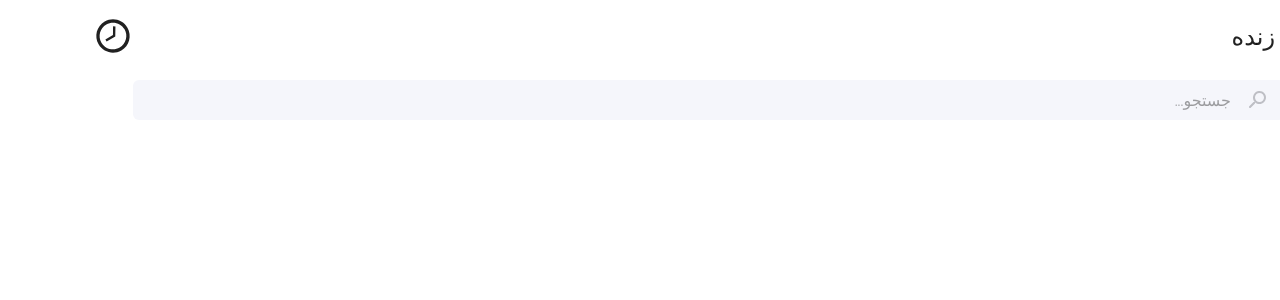
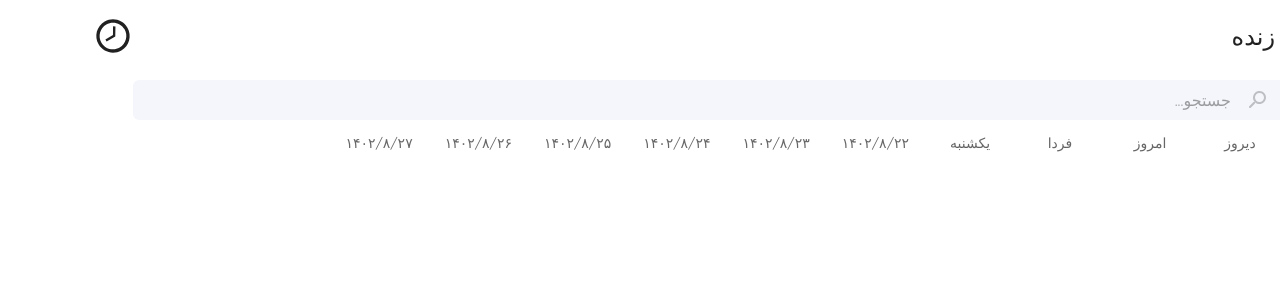
Before and after one commit to nilva-challenge/React-Footballli, a React (Vite) app: page / in a window 1280 px wide. Shown: the top 300 px of the page. Built offline with nearby package versions, Linux system fonts and the light colour scheme; a small style sheet from the web is missing.

Commit message:
tabs were completed.

```diff
--- /dev/null
+++ b/src/components/DateTabs.tsx
@@ -0,0 +1,42 @@
+import { Tab, Tabs } from "@mui/material";
+
+const date = new Date();
+const CURRENT_TIME = date.getTime();
+const DAY = 60 * 60 * 24 * 1000;
+const DATES: Record<string, string> = {
+  "-1": "دیروز",
+  "0": "امروز",
+  "1": "فردا",
+};
+
+const getString = (time: number) => new Date(time).toLocaleDateString("fa");
+
+const getDay = (time: number) =>
+  new Date(time).toLocaleDateString("fa", { weekday: "long" });
+
+function getStringDate(dayShift: number) {
+  if (dayShift === 2) {
+    return getDay(CURRENT_TIME + dayShift * DAY);
+  } else if (dayShift > 1) {
+    // // @ts-ignore
+    // getDay();
+    return getString(CURRENT_TIME + dayShift * DAY);
+  } else if (dayShift === 1) {
+    // return getDay(time);
+    // return getDay(time);
+  }
+
+  return DATES[dayShift];
+
+  // return new Date(date.getTime() + dayShift * A_DAY).toLocaleDateString("fa");
+}
+
+const DateTabs = () => (
+  <Tabs>
+    {Array.from(new Array(10)).map((_x, index) => (
+      <Tab label={getStringDate(index - 1)} />
+    ))}
+  </Tabs>
+);
+
+export default DateTabs;
--- a/src/pages/Home.tsx
+++ b/src/pages/Home.tsx
@@ -2,6 +2,7 @@ import Layout from "../components/Layout.tsx";
 import useHome from "./hooks/useHome.ts";
 import createHomeTableColumns from "../lib/utilities/getHomeTableColumns.ts";
 import SearchBar from "../components/SearchBar.tsx";
+import DateTabs from "../components/DateTabs.tsx";
 
 // All columns are used here is created by TableColumnFactory class.
 const COLUMNS = createHomeTableColumns();
@@ -16,6 +17,7 @@ export default function Home() {
   return (
     <Layout>
       <SearchBar />
+      <DateTabs />
       {/*<LoadingDialog open={!isSuccess} />*/}
       {/*<VirtualizedTable useWindowScroll columns={COLUMNS} rows={rows} />*/}
       {/*{!rows.length && isSuccess && <InformationNotAvailable />}*/}
```
